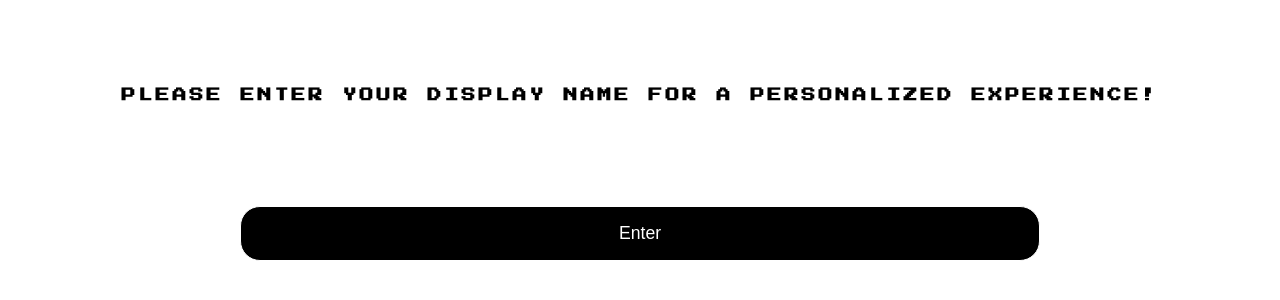
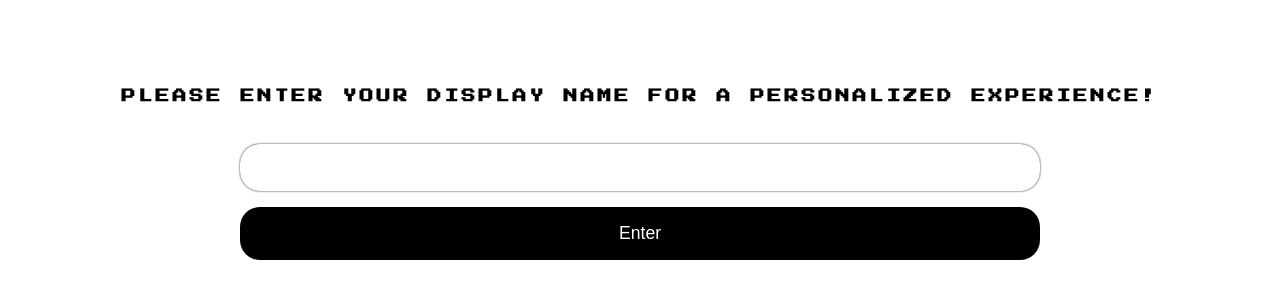
Before and after one commit to lankyjo/CHATWLANKY, a plain HTML site: page index.html in a window 1280 px wide. Shown: the part 230-530 px from the top of the page. Drawn offline with nearby package versions, Linux system fonts and the light colour scheme.

Commit message:
changed input

```diff
--- a/style.css
+++ b/style.css
@@ -3,6 +3,10 @@
     margin: 0;
     padding: 0;
     box-sizing: border-box;
+}
+:root{
+    --black: #000;
+    --white: #fff;
 }
 body, html{
     width: 100%;
@@ -48,6 +52,9 @@ main{
     border: none;
     box-shadow: 0 0 2px var(--black) ;
 }
+.form input:focus{
+    border: 2px solid gray;
+}
 .form h1{
     font-size: 14px;
     letter-spacing: 3px;
@@ -61,7 +68,7 @@ main{
 .form button{
     border-radius: 20px;
     outline: none;
-    border: 1px solid white;
+    border: none;
     background-color: black;
     color: white;
     padding: 1rem 0;
```
